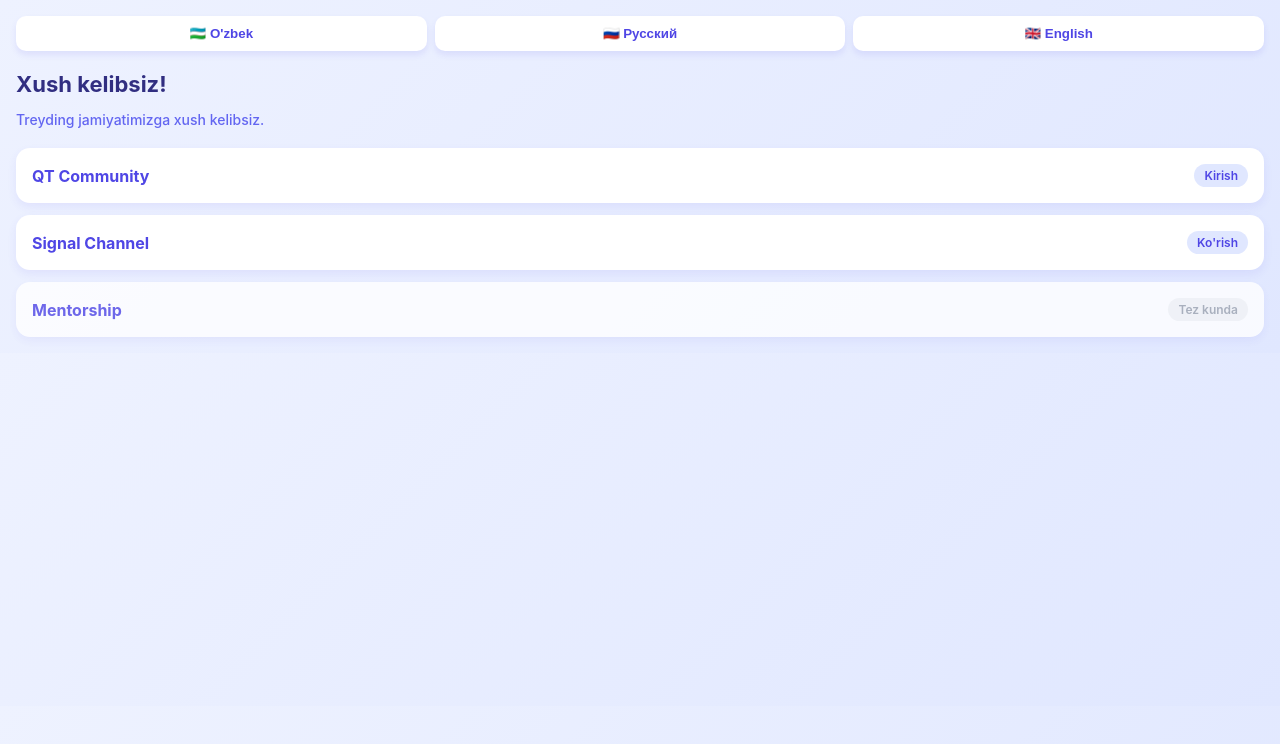
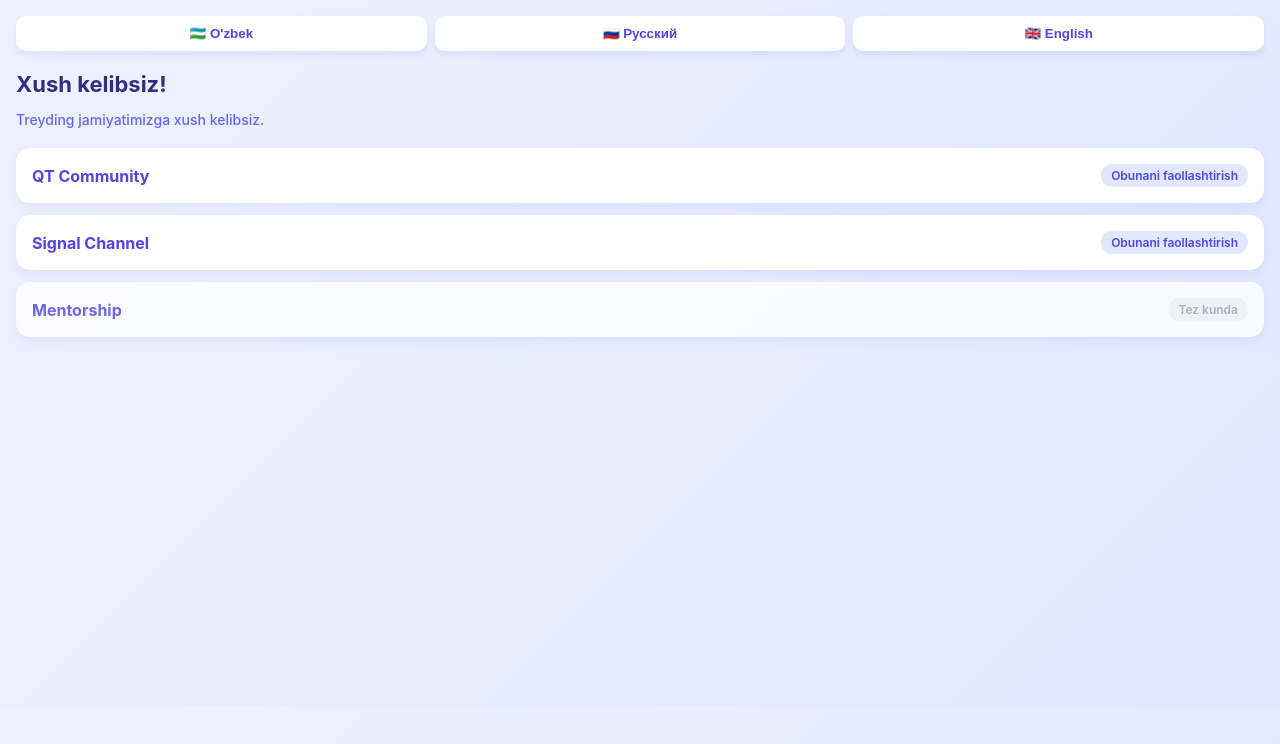
Before and after one commit to Zacapital/telegram-bot-mini-app, a plain HTML site: page index.html in a window 1280 px wide. Drawn offline with Linux system fonts and the light colour scheme.

Commit message:
Update index.html

```diff
--- a/index.html
+++ b/index.html
@@ -104,11 +104,11 @@
     <div class="menu-container">
         <a href="#" class="menu-card">
             <span class="menu-card-title" id="btn-qt">QT Community</span>
-            <span class="menu-card-badge" id="badge-join">Kirish</span>
+            <span class="menu-card-badge" id="badge-join">Obunani faollashtirish</span>
         </a>
         <a href="#" class="menu-card">
             <span class="menu-card-title" id="btn-signals">Signal Channel</span>
-            <span class="menu-card-badge" id="badge-view">Ko'rish</span>
+            <span class="menu-card-badge" id="badge-view">Obunani faollashtirish</span>
         </a>
         <a href="#" class="menu-card" style="opacity: 0.8;">
             <span class="menu-card-title" id="btn-mentorship">Mentorship</span>
@@ -124,8 +124,8 @@ const translations = {
         btnQt: "QT Community",
         btnSignals: "Signal Channel",
         btnMentorship: "Mentorship",
-        badgeJoin: "Kirish",
-        badgeView: "Ko'rish",
+        badgeJoin: "Obunani faollashtirish",
+        badgeView: "Obunani faollashtirish",
         badgeSoon: "Tez kunda"
     },
     ru: {
@@ -134,8 +134,8 @@ const translations = {
         btnQt: "QT Community (Закрытый Клуб)",
         btnSignals: "VIP Signal Channel 🔥",
         btnMentorship: "Mentorship (Pro)",
-        badgeJoin: "Войти",
-        badgeView: "Смотреть",
+        badgeJoin: "Активировать подписку",
+        badgeView: "Активировать подписку",
         badgeSoon: "Скоро"
     },
     en: {
@@ -144,8 +144,8 @@ const translations = {
         btnQt: "QT Community",
         btnSignals: "Signal Channel",
         btnMentorship: "Mentorship",
-        badgeJoin: "Join",
-        badgeView: "View",
+        badgeJoin: "Activate subscription",
+        badgeView: "Activate subscription",
         badgeSoon: "Soon"
     }
 };
```
